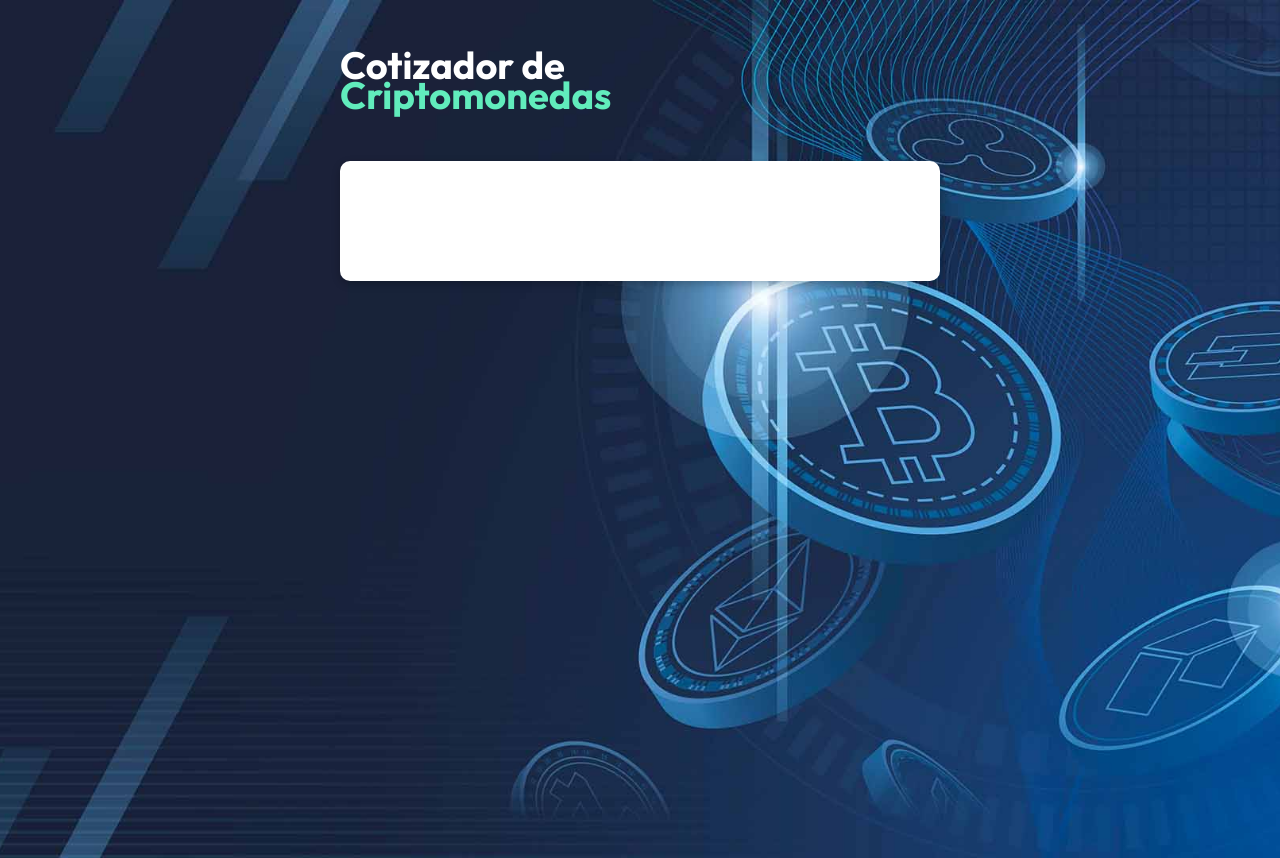
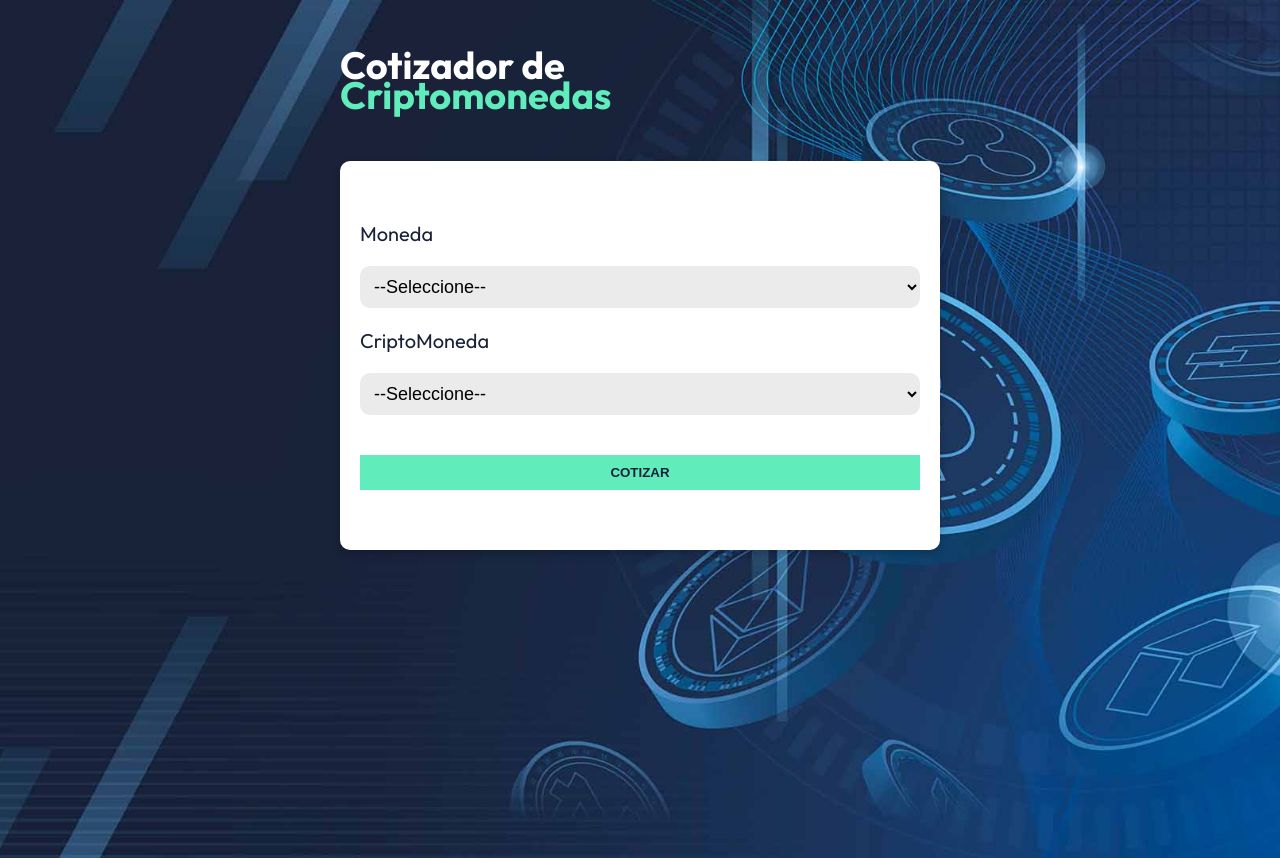
Before and after one commit to martin0123478/crypto-react-ts, a React (Vite) app: page / in a window 1280 px wide. Built offline with nearby package versions, Linux system fonts and the light colour scheme.

Commit message:
feat:styles to form

```diff
--- a/src/App.tsx
+++ b/src/App.tsx
@@ -1,4 +1,5 @@
 
+import CryptoSearch from './components/CryptoSearch'
 import './index.css'
 
 function App() {
@@ -9,7 +10,7 @@
       <div className="container">
         <h1 className='app-title'>Cotizador de <span>Criptomonedas</span></h1>
         <div className="content">
-
+          <CryptoSearch />
         </div>
       </div>
 
--- /dev/null
+++ b/src/components/CryptoSearch.tsx
@@ -0,0 +1,22 @@
+
+
+export default function CryptoSearch() {
+    return (
+        <form className="form">
+            <div className="field">
+                <label htmlFor="currency">Moneda</label>
+                <select name="currency" id="currency">
+                    <option value="">--Seleccione--</option>
+                </select>
+            </div>
+            <div className="field">
+                <label htmlFor="cryptocurrency">CriptoMoneda</label>
+                <select name="cryptocurrency" id="cryptocurrency">
+                    <option value="">--Seleccione--</option>
+                </select>
+            </div>
+
+            <input type="submit" value='Cotizar' />
+        </form>
+    )
+}
--- a/src/index.css
+++ b/src/index.css
@@ -15,6 +15,7 @@
   background-size: cover;
   font-family: "Outfit", system-ui;
   min-height: 100vh;
+  font-size: 2rem;
 }
 
 .container {
@@ -44,3 +45,38 @@
   box-shadow: rgba(0, 0, 0, 0.24) 0px 3px 8px;
 
 }
+
+.form,
+.field {
+  display: flex;
+  flex-direction: column;
+  gap: 2rem;
+}
+
+.form label {
+  color: var(--back);
+}
+
+.form select {
+  background-color: #ECEBEB;
+  border: none;
+  border-radius: 1rem;
+  padding: 1rem;
+  font-size: 1.8rem;
+}
+
+.form [type="submit"] {
+  background-color: var(--primary);
+  color: var(--back);
+  border: none;
+  padding: 1rem;
+  font-weight: 900;
+  cursor: pointer;
+  text-transform: uppercase;
+  margin-top: 2rem;
+
+}
+
+.form [type="submit"]:hover {
+  background-color: #0CB387;
+}
```
